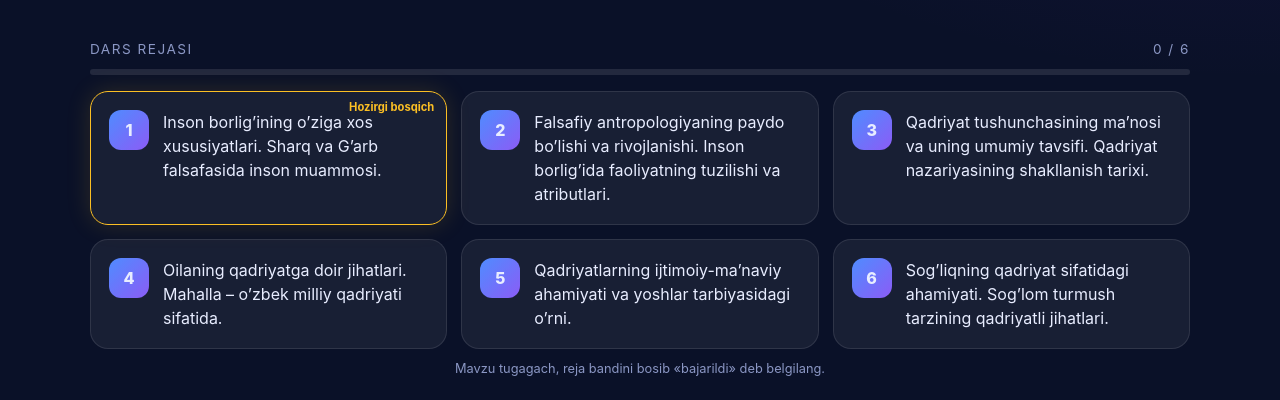
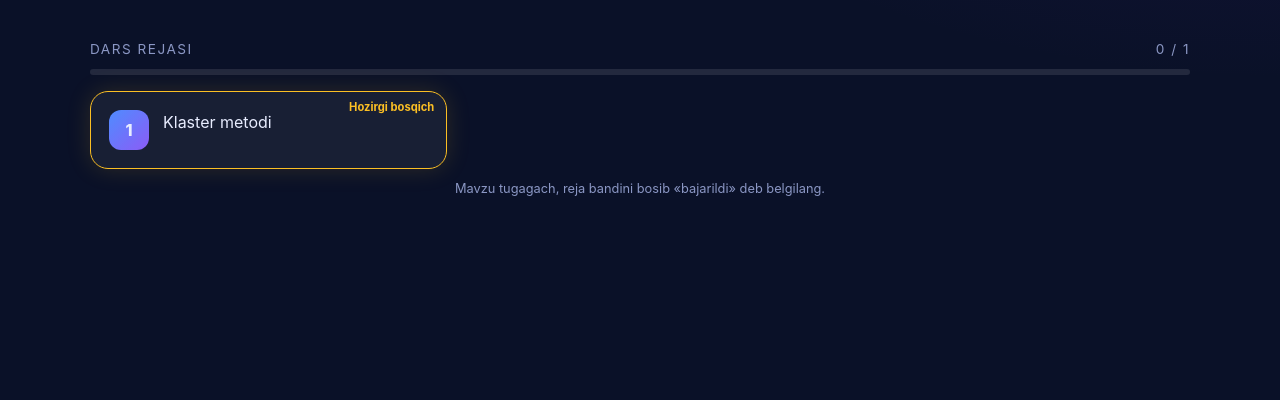
Before and after one commit to mmuzi3427/Falsafa-veb, a plain HTML site: page index.html in a window 1280 px wide. Shown: the part 420-820 px from the top of the page. Drawn offline with Linux system fonts and the light colour scheme.

Commit message:
Update index.html

```diff
--- a/index.html
+++ b/index.html
@@ -266,7 +266,11 @@ function renderRes(){
 }
 const _r=render;render=function(p){_r(p);renderRes()};
 const V=['mavzu','doska','natijalar'];
-const PLAN=['Inson borlig’ining o’ziga xos xususiyatlari. Sharq va G’arb falsafasida inson muammosi.','Falsafiy antropologiyaning paydo bo’lishi va rivojlanishi. Inson borlig’ida faoliyatning tuzilishi va atributlari.','Qadriyat tushunchasining ma’nosi va uning umumiy tavsifi. Qadriyat nazariyasining shakllanish tarixi.','Oilaning qadriyatga doir jihatlari. Mahalla – o’zbek milliy qadriyati sifatida.','Qadriyatlarning ijtimoiy-ma’naviy ahamiyati va yoshlar tarbiyasidagi o’rni.','Sog’liqning qadriyat sifatidagi ahamiyati. Sog’lom turmush tarzining qadriyatli jihatlari.'];
+
+const PLAN = [
+    'Klaster metodi'
+];
+
 let PD=[];try{PD=JSON.parse(localStorage.getItem('doskaReja')||'[]')}catch(e){}
 function rejaR(){const now=PLAN.findIndex((_,i)=>!PD.includes(i));
   $('#pl').innerHTML=PLAN.map((t,i)=>`<div class="pi ${PD.includes(i)?'done':i===now?'now':''}" data-i="${i}" style="animation-delay:${i*.08}s"><span class="n">${PD.includes(i)?'✓':i+1}</span><p>${t}</p></div>`).join('');
```
